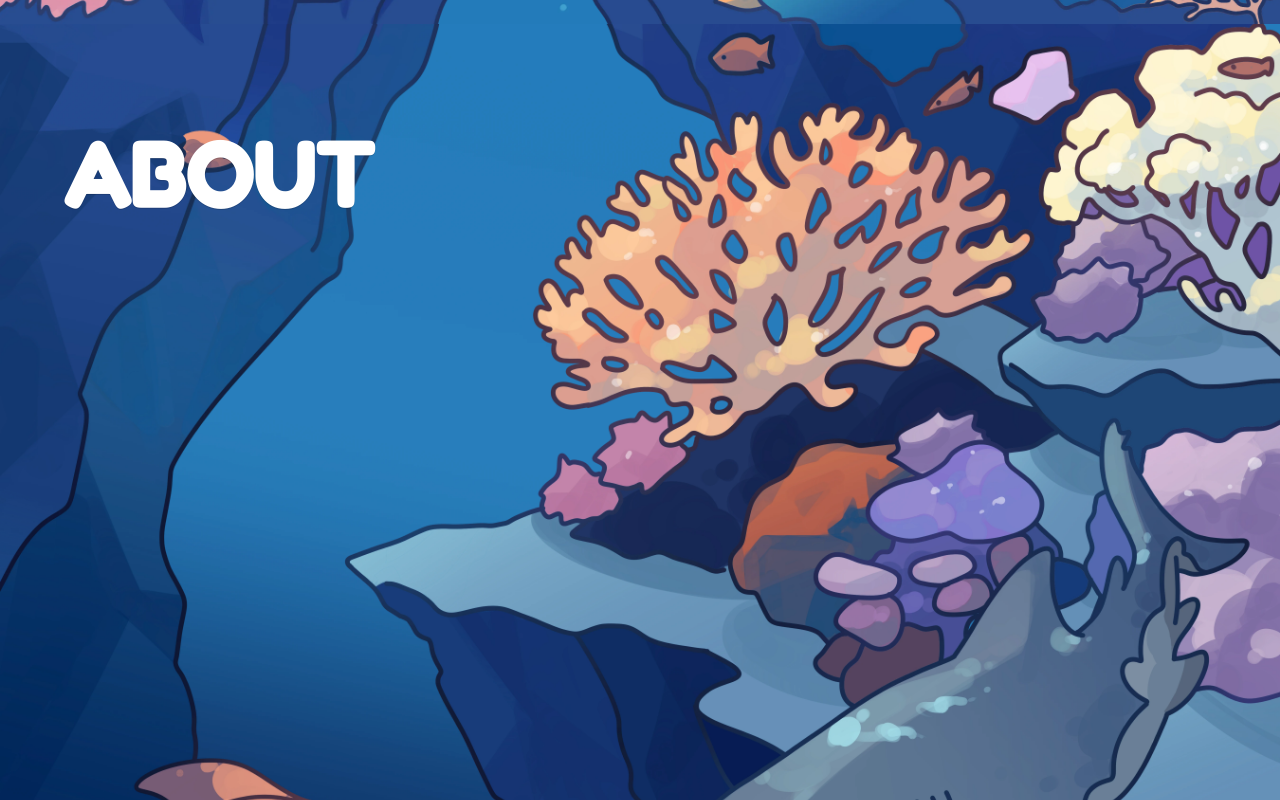
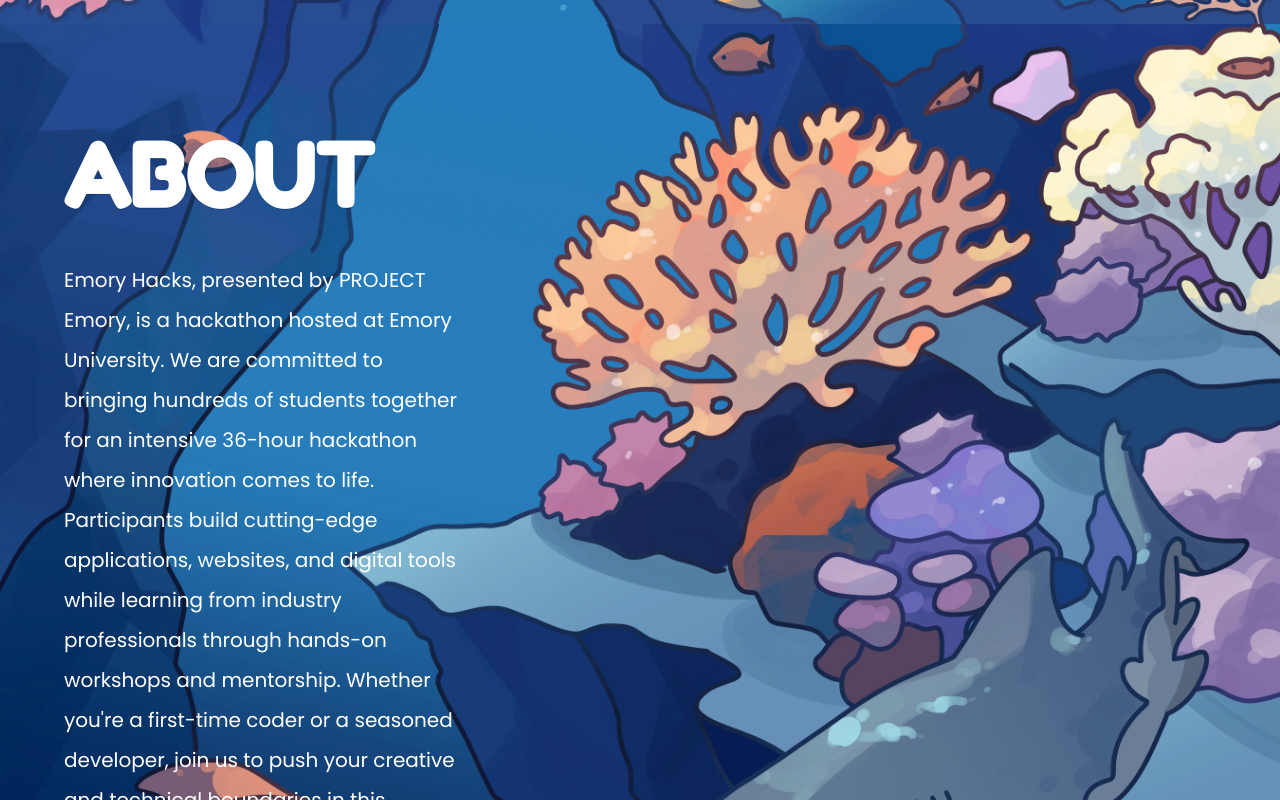
Before and after one commit to project-emory/emory-hacks, a Next.js app: page / in a window 1280 px wide. Shown: the part 1000-1800 px from the top of the page. Built offline with nearby package versions, Linux system fonts and the light colour scheme.

Commit message:
feat: add about section content
- Added text content to the about section.
- Wrapped the heading and text in a div for positioning.

```diff
--- a/src/sections/2-about.tsx
+++ b/src/sections/2-about.tsx
@@ -10,9 +10,22 @@ const graphics = [
 const AboutSection = () => {
   return (
     <Section graphics={graphics}>
-      <h1 className="absolute top-25 left-16 text-white font-display text-shadow-2xs text-2xl md:text-6xl xl:text-8xl mb-3">
-        ABOUT
-      </h1>
+      <div className="absolute top-25 left-16">
+        <h1 className="text-white font-display text-shadow-2xs text-2xl md:text-6xl xl:text-8xl mb-10">
+          ABOUT
+        </h1>
+        <p className="text-white text-xl leading-loose w-1/3">
+          Emory Hacks, presented by PROJECT Emory, is a hackathon hosted at
+          Emory University. We are committed to bringing hundreds of students
+          together for an intensive 36-hour hackathon where innovation comes to
+          life. Participants build cutting-edge applications, websites, and
+          digital tools while learning from industry professionals through
+          hands-on workshops and mentorship. Whether you&apos;re a first-time
+          coder or a seasoned developer, join us to push your creative and
+          technical boundaries in this dynamic weekend of building and
+          collaboration.
+        </p>
+      </div>
     </Section>
   );
 };
```
